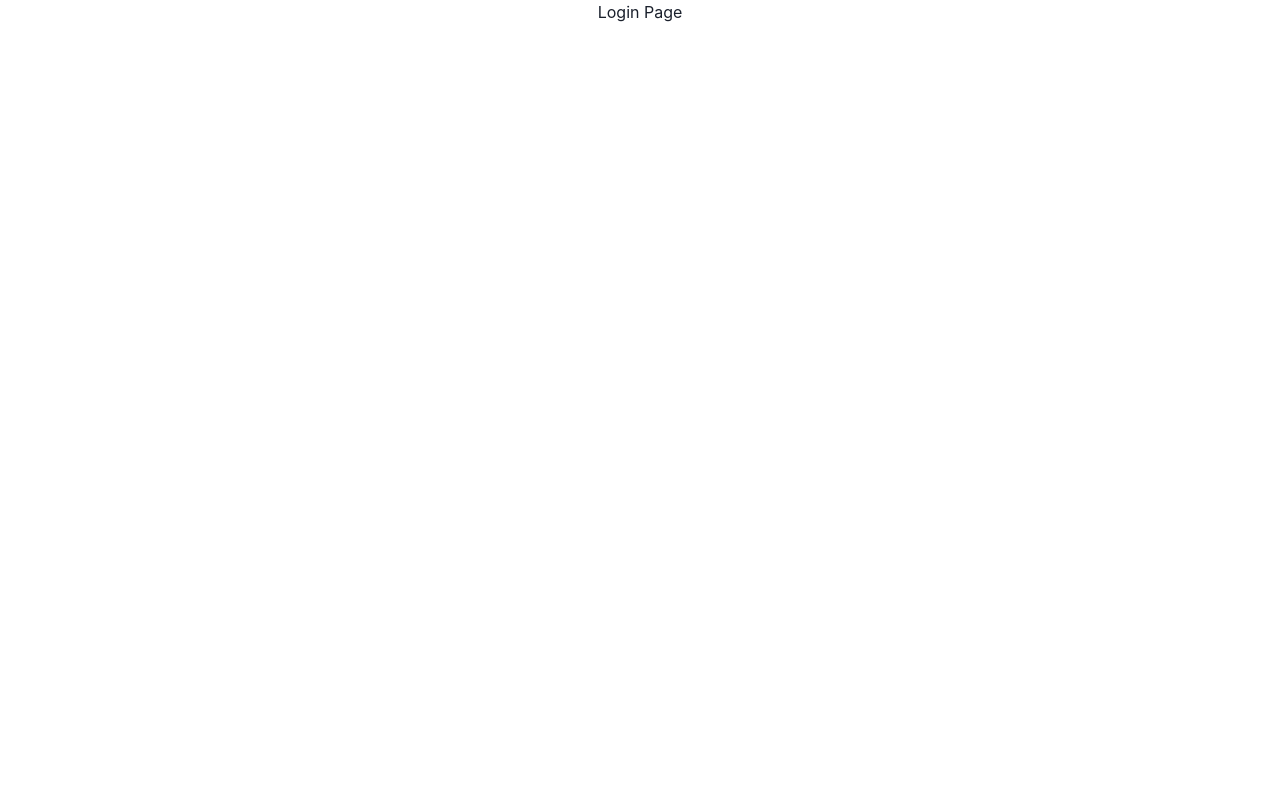
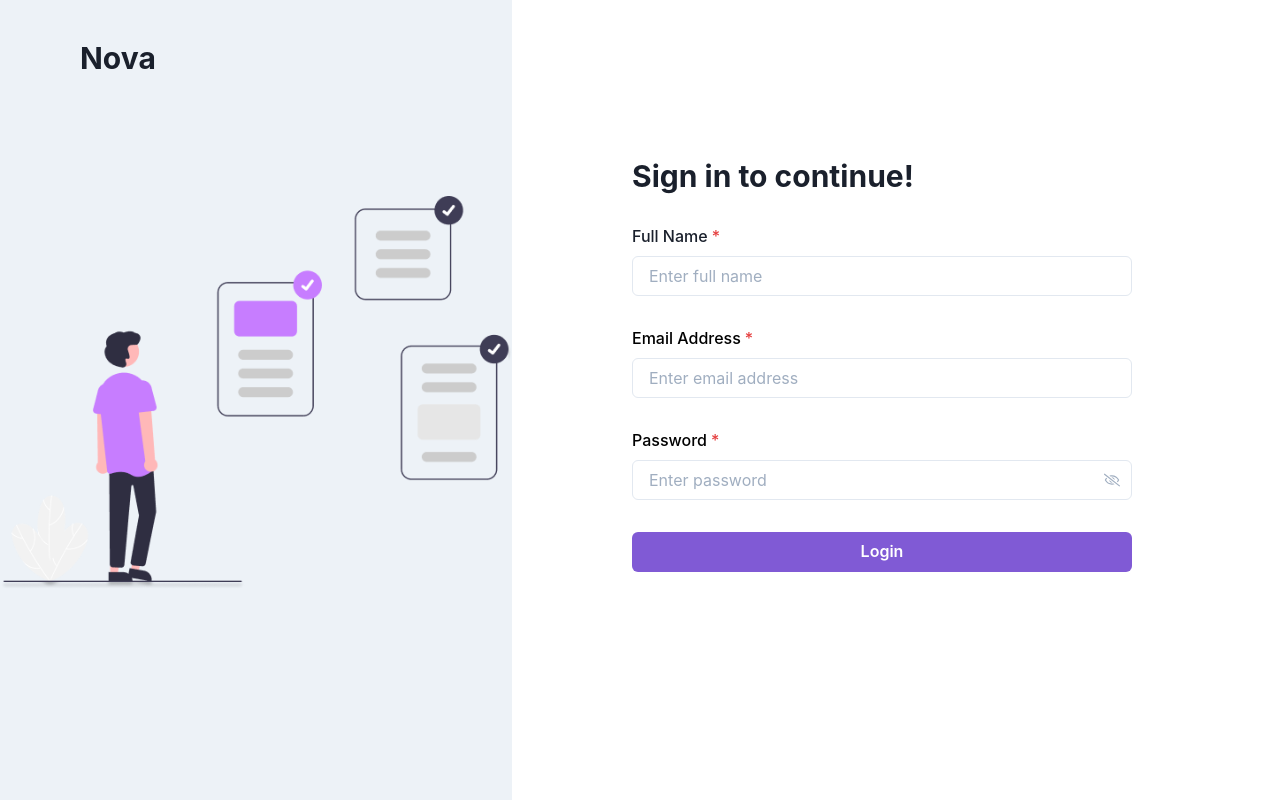
Before and after one commit to Puepis/nova, a React (Create React App) app: page /login in a window 1280 px wide. Built offline with nearby package versions, Linux system fonts and the light colour scheme.

Commit message:
build login page

```diff
--- a/package.json
+++ b/package.json
@@ -15,6 +15,7 @@
     "framer-motion": "^4.1.17",
     "react": "^17.0.2",
     "react-dom": "^17.0.2",
+    "react-icons": "^4.3.1",
     "react-router-dom": "^6.0.2",
     "react-scripts": "4.0.3",
     "typescript": "^4.1.2",
--- /dev/null
+++ b/src/components/auth/LoginForm.tsx
@@ -0,0 +1,78 @@
+import React, { useState } from "react";
+import {
+  Flex,
+  FormControl,
+  FormLabel,
+  IconButton,
+  Input,
+  InputGroup,
+  InputRightElement,
+} from "@chakra-ui/react";
+import { FaRegEye, FaRegEyeSlash } from "react-icons/fa";
+
+const LoginForm = () => {
+  const [fullName, setFullName] = useState("");
+  const [email, setEmail] = useState("");
+  const [password, setPassword] = useState("");
+  const [showPassword, setShowPassword] = useState(false);
+
+  const onShowPasswordClick = async () => {
+    setShowPassword(!showPassword);
+  };
+
+  return (
+    <Flex direction="column">
+      <FormControl isRequired marginTop="30px">
+        <FormLabel htmlFor="last-name">Full Name</FormLabel>
+        <Input
+          id="last-name"
+          size="md"
+          type="text"
+          value={fullName}
+          onChange={(event) => setFullName(event.target.value)}
+          placeholder="Enter full name"
+        />
+      </FormControl>
+      <FormControl isRequired marginTop="30px">
+        <FormLabel htmlFor="email" color={"black"}>
+          Email Address
+        </FormLabel>
+        <Input
+          id="email"
+          size="md"
+          type="email"
+          value={email}
+          onChange={(event) => setEmail(event.target.value)}
+          isInvalid={false}
+          placeholder="Enter email address"
+        />
+      </FormControl>
+      <FormControl isRequired marginTop="30px">
+        <FormLabel htmlFor="password" color="black">
+          Password
+        </FormLabel>
+        <InputGroup size="md">
+          <Input
+            id="password"
+            type={showPassword ? "text" : "password"}
+            value={password}
+            onChange={(event) => setPassword(event.target.value)}
+            isInvalid={false}
+            placeholder="Enter password"
+          />
+          <InputRightElement>
+            <IconButton
+              variant="ghost"
+              onClick={onShowPasswordClick}
+              aria-label={showPassword ? "Shown" : "Hidden"}
+              icon={showPassword ? <FaRegEye /> : <FaRegEyeSlash />}
+              color={showPassword ? "blue.100" : "gray.400"}
+            />
+          </InputRightElement>
+        </InputGroup>
+      </FormControl>
+    </Flex>
+  );
+};
+
+export default LoginForm;
--- a/src/components/pages/LoginPage.tsx
+++ b/src/components/pages/LoginPage.tsx
@@ -1,11 +1,49 @@
 import React from "react";
-import { Box } from "@chakra-ui/react";
+import { Flex, Image, Heading, Button } from "@chakra-ui/react";
+import LoginBackgroundImage from "../../assets/login-background.png";
+import LoginForm from "../auth/LoginForm";
 
 const LoginPage = () => {
   return (
-    <Box textAlign="center">
-      <h1>Login Page</h1>
-    </Box>
+    <Flex>
+      <Flex background="gray.100" width="40vw" height="100vh">
+        <Flex direction="column" height="100%">
+          <Flex margin="40px">
+            {/* <Image width="80px" src={Logo} alt="Nova logo" /> */}
+            <Heading as="h3" size="lg" marginLeft="40px">
+              Nova
+            </Heading>
+          </Flex>
+          <Image
+            width="100%"
+            marginTop="80px"
+            src={LoginBackgroundImage}
+            alt="Login background image"
+          />
+        </Flex>
+      </Flex>
+      <Flex
+        width="500px"
+        marginLeft="120px"
+        marginBottom="70px"
+        direction="column"
+        justifyContent="center"
+      >
+        <Heading as="h3" size="lg">
+          Sign in to continue!
+        </Heading>
+        <LoginForm />
+        <Button
+          marginTop="32px"
+          colorScheme="purple"
+          width="100%"
+          onClick={() => {}}
+          textTransform="none"
+        >
+          Login
+        </Button>
+      </Flex>
+    </Flex>
   );
 };
 
```
Also changed, not shown: src/assets/login-background.png (added), 1 other file (tests, documents, lock files or other folders).
